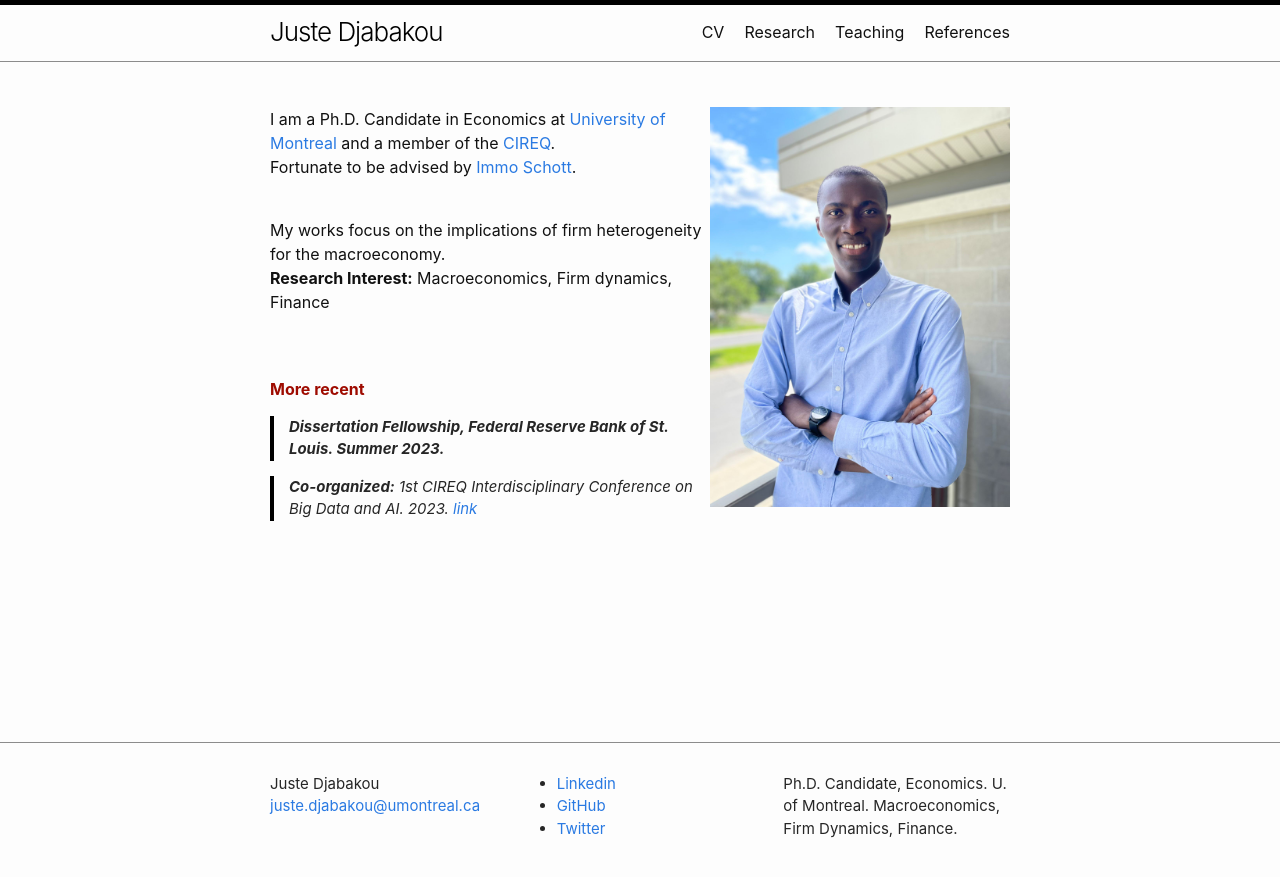
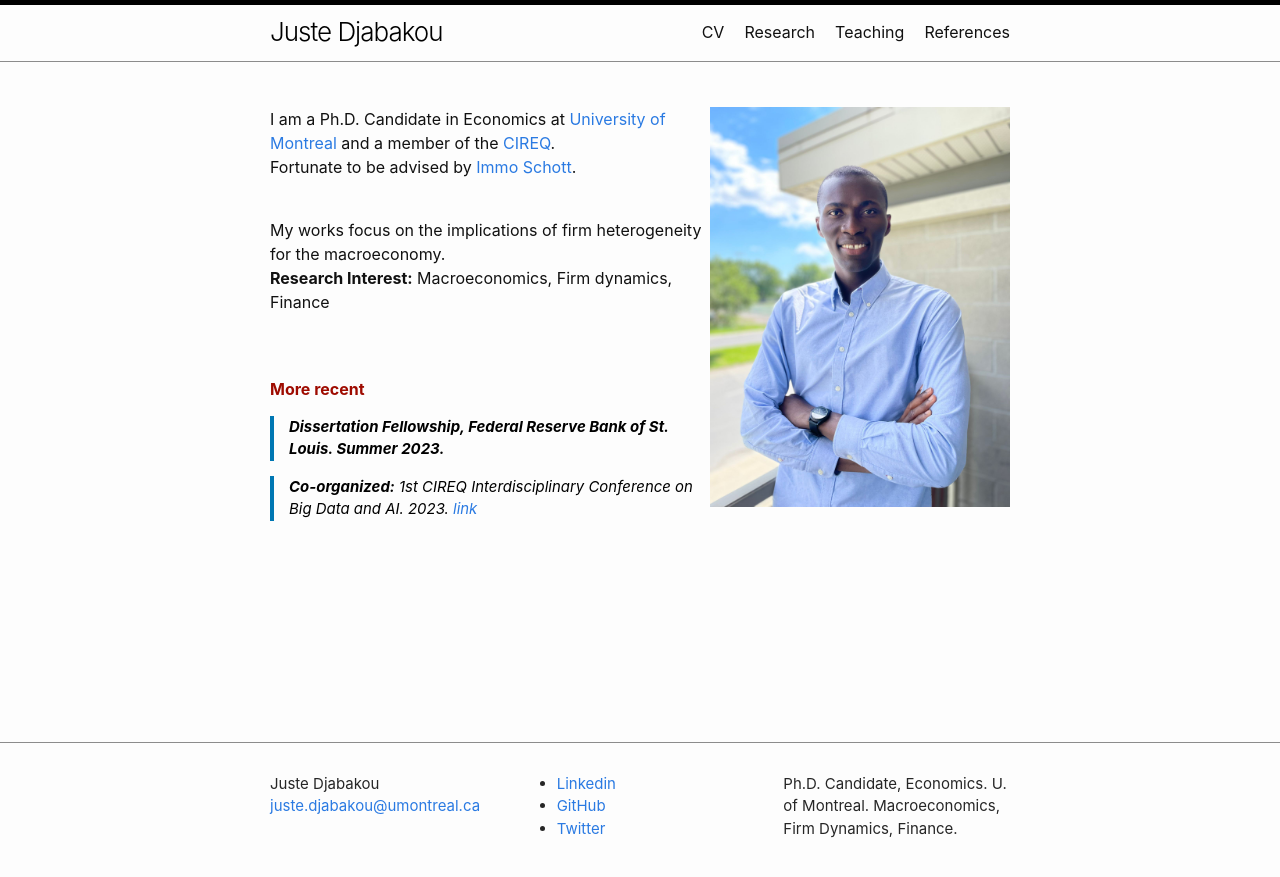
Before and after one commit to justedjabakou/justedjabakou.github.io, a Jekyll site: the page built from index.md, in a window 1280 px wide. Shown: the top 877 px of the page. Built offline with Jekyll 4.4.1, drawn with Linux system fonts in a browser that asks for light colours.

Commit message:
Update _base.scss

```diff
--- a/_sass/minima/_base.scss
+++ b/_sass/minima/_base.scss
@@ -138,8 +138,8 @@ a {
  * Blockquotes
  */
 blockquote {
-  color: $brand-color;
-  border-left: 4px solid #000000;
+  color: #000000;
+  border-left: 4px solid #0077B3;
   padding-left: $spacing-unit * .5;
   @include relative-font-size(1.125);
   font-style: italic;
```
